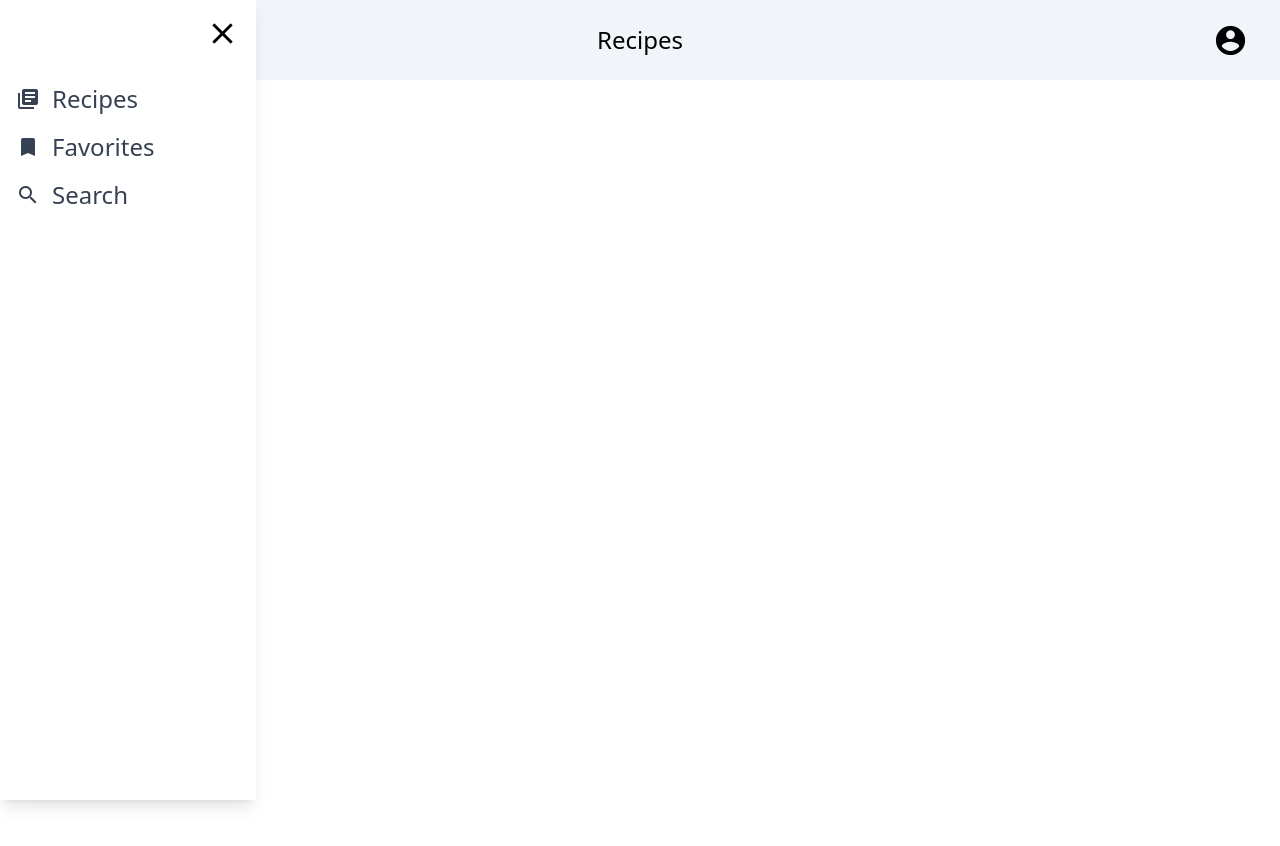
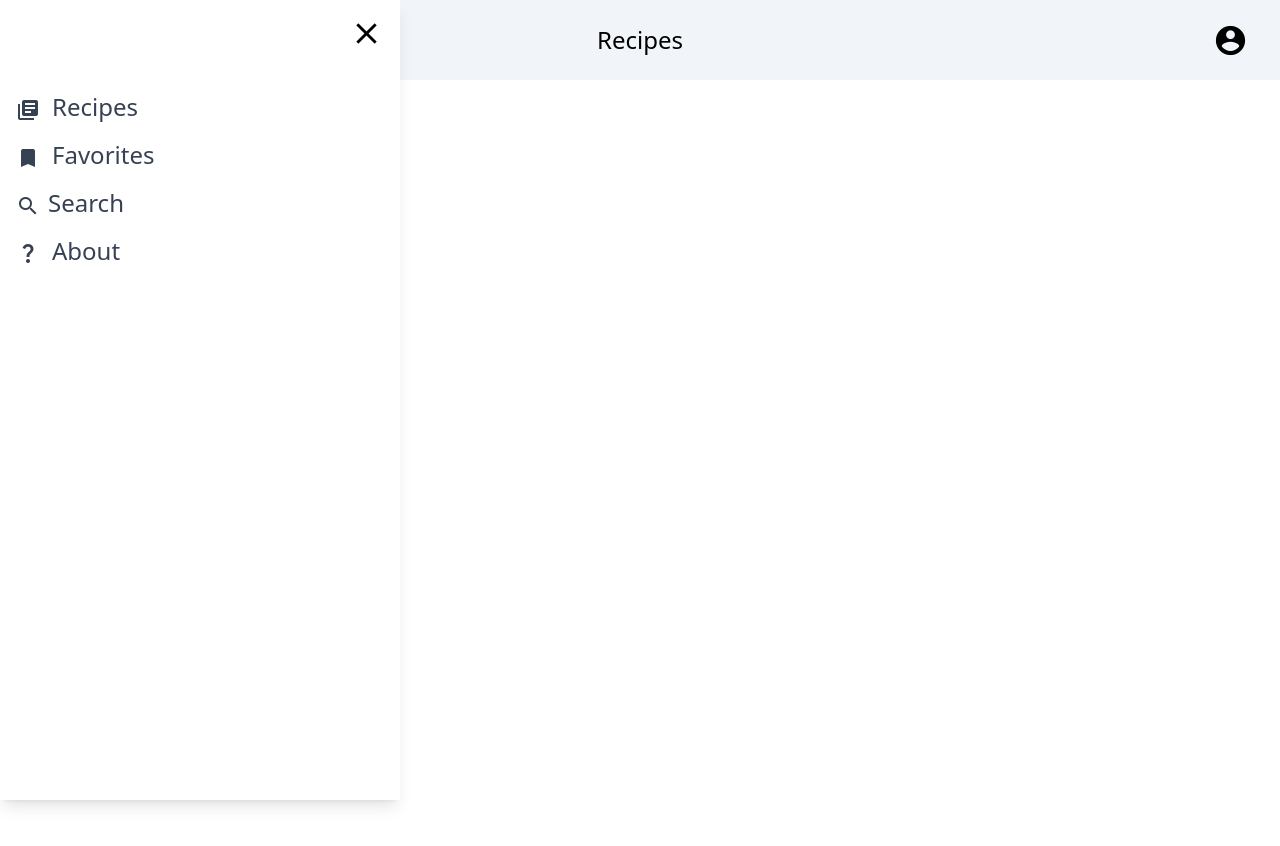
Before and after one commit to jacob-cob-null/brokeChef, a website built with Vite: page index.html in a window 1280 px wide. Both pictures are taken after a click on the element "menu". Built offline with nearby package versions, Linux system fonts and the light colour scheme.

Commit message:
made home view into components

```diff
--- a/index.html
+++ b/index.html
@@ -7,78 +7,7 @@
     <title>BrokeChef</title>
   </head>
   <body>
-    <div id="app" class="w-full h-screen">
-      <!--main page-->
-      <div
-        class="h-full w-full bg-white grid grid-rows-[80px_minmax(900px,_1fr)_100px]"
-      >
-        <!--navbar-->
-        <div class="bg-slate-100 grid grid-cols-3 items-center px-8">
-          <span
-            class="material-icons"
-            style="font-size: 35px"
-            data-hs-overlay="#hs-sidebar-offcanvas"
-            >menu</span
-          >
-          <h1 class="text-center text-2xl">Recipes</h1>
-          <span class="material-icons justify-self-end" style="font-size: 35px"
-            >account_circle</span
-          >
-        </div>
-        <div id="body" class="w-full h-full">
-           <!-- Sidebar -->
-          <div id="sidebar" class="fixed top-0 left-0 h-full w-64 bg-white shadow-lg transform -translate-x-full transition-transform duration-300 ease-in-out">
-            <div class="p-4">
-              <div class="flex justify-end mb-8">
-                <button id="closeSidebar" class="material-icons" style="font-size: 35px">close</button>
-              </div>
-              <nav>
-                <ul class="space-y-4">
-                  <li>
-                    <a href="#" class="flex items-center gap-3 text-2xl text-gray-700 hover:text-gray-900">
-                      <span class="material-icons">library_books</span>
-                      Recipes
-                    </a>
-                  </li>
-                  <li>
-                    <a href="#" class="flex items-center gap-3 text-2xl text-gray-700 hover:text-gray-900">
-                      <span class="material-icons">bookmark</span>
-                      Favorites
-                    </a>
-                  </li>
-                  <li>
-                    <a href="#" class="flex items-center gap-3 text-2xl text-gray-700 hover:text-gray-900">
-                      <span class="material-icons">search</span>
-                      Search
-                    </a>
-                  </li>
-
-                </ul>
-              </nav>
-            </div>
-          </div>
-              <!-- End Body -->
-            </div>
-          </div>
-        </div>
-      </div>
-    </div>
+    <div id="app" class="w-full h-screen"></div>
     <script type="module" src="/src/main.js"></script>
-        <script>
-      // Add this before closing body tag
-      document.addEventListener('DOMContentLoaded', () => {
-        const menuButton = document.querySelector('[data-hs-overlay="#hs-sidebar-offcanvas"]');
-        const sidebar = document.getElementById('sidebar');
-        const closeButton = document.getElementById('closeSidebar');
-
-        menuButton.addEventListener('click', () => {
-          sidebar.classList.remove('-translate-x-full');
-        });
-
-        closeButton.addEventListener('click', () => {
-          sidebar.classList.add('-translate-x-full');
-        });
-      });
-    </script>
   </body>
 </html>
--- a/src/main.js
+++ b/src/main.js
@@ -4,6 +4,8 @@ import { loginPage } from './login/loginUI'
 import { dashboardPage } from './dashboard/dashboardUI'
 import 'material-icons/iconfont/material-icons.css';
 import 'preline'
+import renderHome from './views/homeView';
 
 const app = document.getElementById('app')
 // app.append(loginPage())
+app.append(renderHome())
--- /dev/null
+++ b/src/views/homeComponents/navbar.js
@@ -0,0 +1,11 @@
+export default function navbar(menuTitle) {
+    const navbar = document.createElement("div");
+    navbar.className = "bg-slate-100 grid grid-cols-3 items-center px-8";
+    navbar.innerHTML = `
+  <span class="material-icons" style="font-size:35px" data-hs-overlay="#hs-sidebar-offcanvas">menu</span>
+  <h1 class="text-center text-2xl">${menuTitle}</h1>
+  <span class="material-icons justify-self-end" style="font-size:35px">account_circle</span>
+`;
+    return navbar
+
+}
--- /dev/null
+++ b/src/views/homeComponents/sidebar.js
@@ -0,0 +1,64 @@
+export default function sidebar() {
+    const sidebar = document.createElement("div");
+    sidebar.id = "sidebar";
+    sidebar.className =
+        "fixed top-0 left-0 h-full w-[70%] sm:w-[400px] bg-white shadow-lg transform -translate-x-full transition-transform duration-300 ease-in-out";
+    sidebar.innerHTML = `
+  <div>
+    <div class="flex justify-end mb-4">
+      <button id="closeSidebar" class="material-icons m-4" style="font-size:35px">close</button>
+    </div>
+    <nav>
+      <ul>
+        <li>
+          <a href="#" class="flex items-center px-4 py-2 gap-3 text-2xl text-gray-700 hover:text-gray-900">
+            <span class="material-icons mt-1.5">library_books</span>
+            <h1>Recipes</h1>
+          </a>
+        </li>
+        <li>
+          <a href="#" class="flex items-center px-4 py-2 gap-3 text-2xl w-full text-gray-700 hover:text-gray-900">
+            <span class="material-icons mt-1.5">bookmark</span>
+            Favorites
+          </a>
+        </li>
+        <li>
+          <a href="#" class="flex items-center px-4 py-2 gap-2 text-2xl text-gray-700 hover:text-gray-900">
+            <span class="material-icons mt-1.5">search</span>
+            Search
+          </a>
+        </li>
+        <li>
+          <a href="#" class="flex items-center px-4 py-2 gap-3 text-2xl text-gray-700 hover:text-gray-900 hover:bg-slate-100 active:bg-slate-200">
+            <span class="material-icons mt-1">question_mark</span>
+            About
+          </a>
+        </li>
+      </ul>
+    </nav>
+  </div>
+`;
+    //init event
+    sidebarEvent()
+    return sidebar
+
+}
+
+function sidebarEvent() {
+
+    document.addEventListener("DOMContentLoaded", () => {
+        const menuButton = document.querySelector(
+            '[data-hs-overlay="#hs-sidebar-offcanvas"]'
+        );
+        const sidebar = document.getElementById("sidebar");
+        const closeButton = document.getElementById("closeSidebar");
+
+        menuButton.addEventListener("click", () => {
+            sidebar.classList.remove("-translate-x-full");
+        });
+
+        closeButton.addEventListener("click", () => {
+            sidebar.classList.add("-translate-x-full");
+        });
+    });
+}
--- /dev/null
+++ b/src/views/homeView.js
@@ -0,0 +1,22 @@
+import navbar from "./homeComponents/navbar"
+import sidebar from "./homeComponents/sidebar"
+
+export default function renderHome(menuTitle = 'Recipes') {
+    const mainPage = document.createElement('div')
+    mainPage.className = 'h-full w-full bg-white grid grid-rows-[80px_minmax(900px,_1fr)_100px]'
+
+    //append navbar
+    mainPage.append(navbar(menuTitle))
+
+    //body
+    const body = document.createElement('div')
+    body.id = 'body'
+    body.className = 'w-full h-full'
+
+    mainPage.append(body)
+
+    //sidebar
+    mainPage.append(sidebar())
+
+    return mainPage
+}
```
Also changed, not shown: src/views/menuView.js (deleted).
